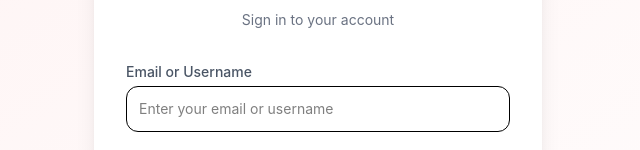
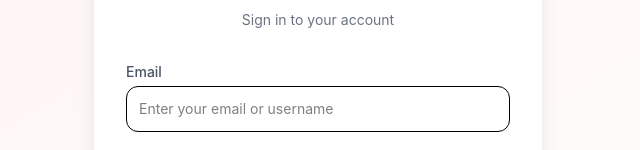
Before and after one commit to danaghannam14-blip/blood-bank, a React (Vite) app in the folder frontend/: page /login in a window 1280 px wide. Shown: the part 250-400 px from the top of the page, without its empty margins (322-962 px from the left). Built offline with nearby package versions, Linux system fonts and the light colour scheme.

Commit message:
login email name

```diff
--- a/frontend/src/pages/Login.jsx
+++ b/frontend/src/pages/Login.jsx
@@ -76,7 +76,7 @@ const handleSubmit = async (e) => {
 
         <form onSubmit={handleSubmit} className="flex flex-col gap-4">
           <div>
-            <label className="text-sm text-gray-600 font-medium mb-1 block">Email or Username</label>
+            <label className="text-sm text-gray-600 font-medium mb-1 block">Email</label>
             <input
               placeholder="Enter your email or username"
               value={form.identifier}
```
